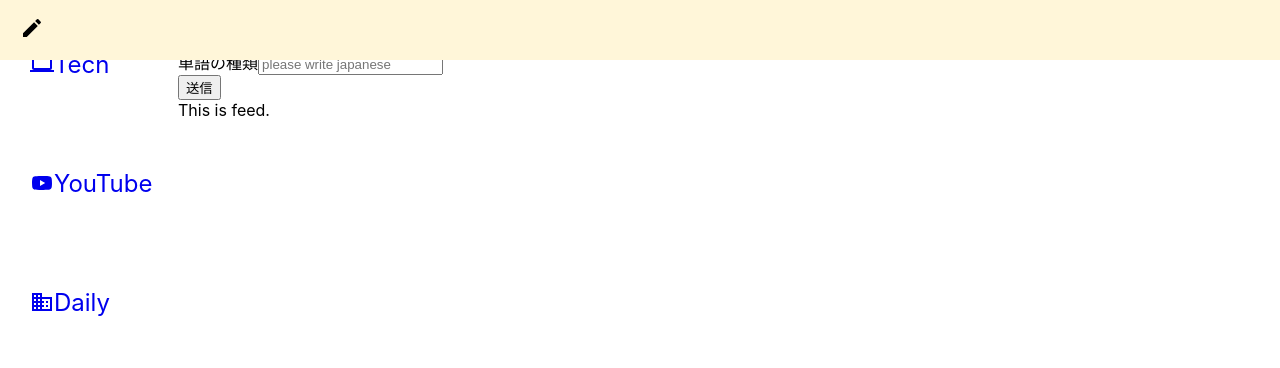
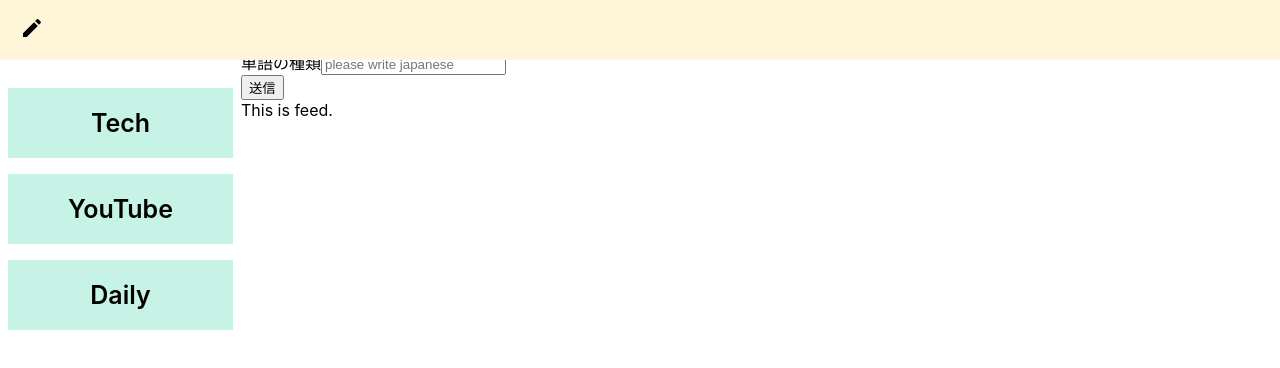
Before and after one commit to kiyosumi-png/React-english, a React (Create React App) app in the folder front/: page / in a window 1280 px wide. Shown: the top 368 px of the page. Built offline with nearby package versions, Linux system fonts and the light colour scheme.

Commit message:
Add sidebar design

```diff
--- a/front/src/App.css
+++ b/front/src/App.css
@@ -1,7 +1,7 @@
 :root {
-  --button-color: #00BFFF;
+    --button-color: #00bfff;
 }
 
 .app {
-  display: flex;
+    display: flex;
 }
--- a/front/src/App.js
+++ b/front/src/App.js
@@ -1,19 +1,18 @@
-import React from 'react';
-import Sidebar from './components/Sidebar';
-import Feed from './components/Feed';
-import WordContextProvider from './context/WordContext';
 import './App.css';
 import { BrowserRouter as Router } from 'react-router-dom';
+import WordContextProvider from './context/WordContext';
 import Header from './components/Header';
+import Sidebar from './components/sidebar/Sidebar';
+import Feed from './components/Feed';
 
 function App() {
     return (
         <Router>
             <div className="app">
                 <WordContextProvider>
+                    <Header />
                     <Sidebar />
                     <Feed />
-                    <Header />
                 </WordContextProvider>
             </div>
         </Router>
--- a/front/src/components/Sidebar.js
+++ b/front/src/components/Sidebar.js
@@ -1,26 +1,24 @@
-import React from 'react'
-import SidebarOptions from './SidebarOptions'
-import YouTubeIcon from '@material-ui/icons/YouTube';
-import ComputerIcon from '@material-ui/icons/Computer';
-import BusinessIcon from '@material-ui/icons/Business';
-import { Link } from 'react-router-dom';
+// import React from 'react'
+// import SidebarOptions from './SidebarOptions'
+// import YouTubeIcon from '@material-ui/icons/YouTube';
+// import ComputerIcon from '@material-ui/icons/Computer';
+// import BusinessIcon from '@material-ui/icons/Business';
+// import { Link } from 'react-router-dom';
 
+// export default function Sidebar() {
+//   return (
+//       <div className="sidebar">
+//         <Link to="/Tech" style={{ textDecoration: 'none' }} >
+//           <SidebarOptions text="Tech" Icon={ComputerIcon}/>
+//         </Link>
 
+//         <Link exact to="/YouTube" style={{ textDecoration: 'none' }} >
+//           <SidebarOptions text="YouTube" Icon={YouTubeIcon} />
+//         </Link>
 
-export default function Sidebar() {
-  return (
-      <div className="sidebar">
-        <Link to="/Tech" style={{ textDecoration: 'none' }} >
-          <SidebarOptions text="Tech" Icon={ComputerIcon}/>
-        </Link>
-
-        <Link exact to="/YouTube" style={{ textDecoration: 'none' }} >
-          <SidebarOptions text="YouTube" Icon={YouTubeIcon} />
-        </Link>
-
-        <Link to="/Daily" style={{ textDecoration: 'none' }} >
-          <SidebarOptions text="Daily" Icon={BusinessIcon}/>
-        </Link>
-      </div>
-  )
-}
+//         <Link to="/Daily" style={{ textDecoration: 'none' }} >
+//           <SidebarOptions text="Daily" Icon={BusinessIcon}/>
+//         </Link>
+//       </div>
+//   )
+// }
--- a/front/src/components/SidebarOptions.js
+++ b/front/src/components/SidebarOptions.js
@@ -1,12 +1,11 @@
-import React from 'react';
-import style from '../style/sidebarOptions.module.css';
+// import React from 'react';
+// import style from '../style/sidebarOptions.module.css';
 
-
-export default function SidebarOptions({ text, Icon }) {
-  return (
-    <div className={style.sidebarOptions}>
-        <Icon />
-        <h2>{text}</h2>
-    </div>
-  )
-}
+// export default function SidebarOptions({ text, Icon }) {
+//   return (
+//     <div className={style.sidebarOptions}>
+//         <Icon />
+//         <h2>{text}</h2>
+//     </div>
+//   )
+// }
--- /dev/null
+++ b/front/src/components/sidebar/Sidebar.js
@@ -0,0 +1,20 @@
+import styled from 'styled-components';
+import Title from './Title';
+
+function Sidebar() {
+    return (
+        <Container>
+            <Title text="Tech" />
+            <Title text="YouTube" />
+            <Title text="Daily" />
+        </Container>
+    );
+}
+
+export default Sidebar;
+
+const Container = styled.div`
+    display: flex;
+    flex-direction: column;
+    padding-top: 80px;
+`;
--- /dev/null
+++ b/front/src/components/sidebar/Title.js
@@ -0,0 +1,17 @@
+import styled from 'styled-components';
+
+function Title({ text }) {
+    return <TitleDesign>{text}</TitleDesign>;
+}
+
+export default Title;
+
+const TitleDesign = styled.div`
+    background-color: #c7f2e6;
+    padding: 20px 60px;
+    font-size: 25px;
+    font-weight: 600;
+    margin: 8px;
+    cursor: pointer;
+    text-align: center;
+`;
```
